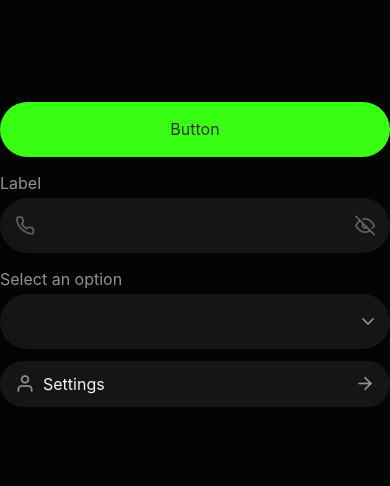
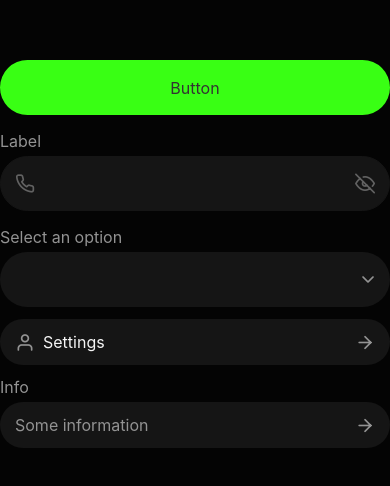
Before and after one commit to mr2726/new_wrapgo_app, a React Native app: screen / in a window 390 px wide. Shown: the part 168-654 px from the top of the page. Built offline with nearby package versions, Linux system fonts and the light colour scheme.

Commit message:
InfoInput is done

```diff
--- a/App.js
+++ b/App.js
@@ -4,6 +4,7 @@ import {Button_} from './src/components/ui/buttons';
 import {Input_} from './src/components/ui/inputs';
 import {Selector_} from './src/components/ui/selectors';
 import {SettingsButton} from './src/components/ui/settingsButton';
+import {InfoInput_} from './src/components/ui/infoInputs';
 import React from 'react';
 import {Feather} from '@expo/vector-icons';
 
@@ -32,6 +33,7 @@ export default function App() {
         />
         <Selector_ options={selectorOptions} value={selectedOption} onValueChange={setSelectedOption} label="Select an option" />
         <SettingsButton title="Settings" onPress={() => alert('Settings pressed!')} icon="user" />
+        <InfoInput_ label="Info" value="Some information" onPress={() => alert('Info pressed!')}/>
       </View>
       <StatusBar style="auto" />
     </View>
--- /dev/null
+++ b/src/components/ui/infoInputs.jsx
@@ -0,0 +1,15 @@
+import {View, Text, Pressable} from 'react-native';
+import React from 'react';
+import {Feather} from '@expo/vector-icons';
+
+export const InfoInput_ = ({label, value, style, icon, onPress}) => {
+  return (
+    <Pressable style={{width: '100%', ...style}} onPress={onPress}>
+        <Text style={{marginBottom: 5, color:'#939393', fontSize: 16}}>{label}</Text>
+        <View style={{display: 'flex', flexDirection: 'row', alignItems: 'center', justifyContent: 'space-between', gap: 8, backgroundColor: '#151515', paddingHorizontal: 15, borderRadius: 55, height: 46}}>
+            <Text style={{color: '#939393', fontSize: 16}}>{value}</Text>
+            <Feather name={icon || "arrow-right"} size={20} color="#939393" />
+        </View>
+    </Pressable>
+  );
+}
```
Also changed, not shown: 1 other file (tests, documents, lock files or other folders).
